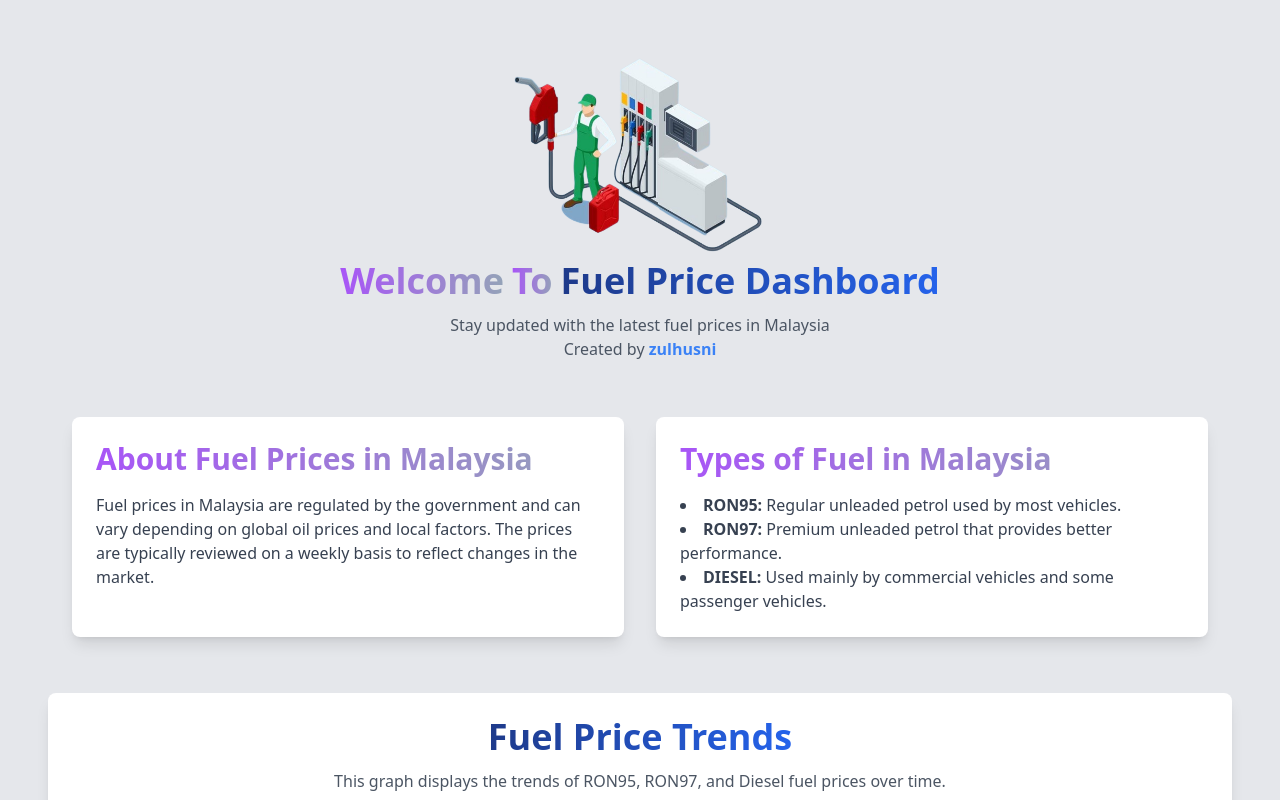
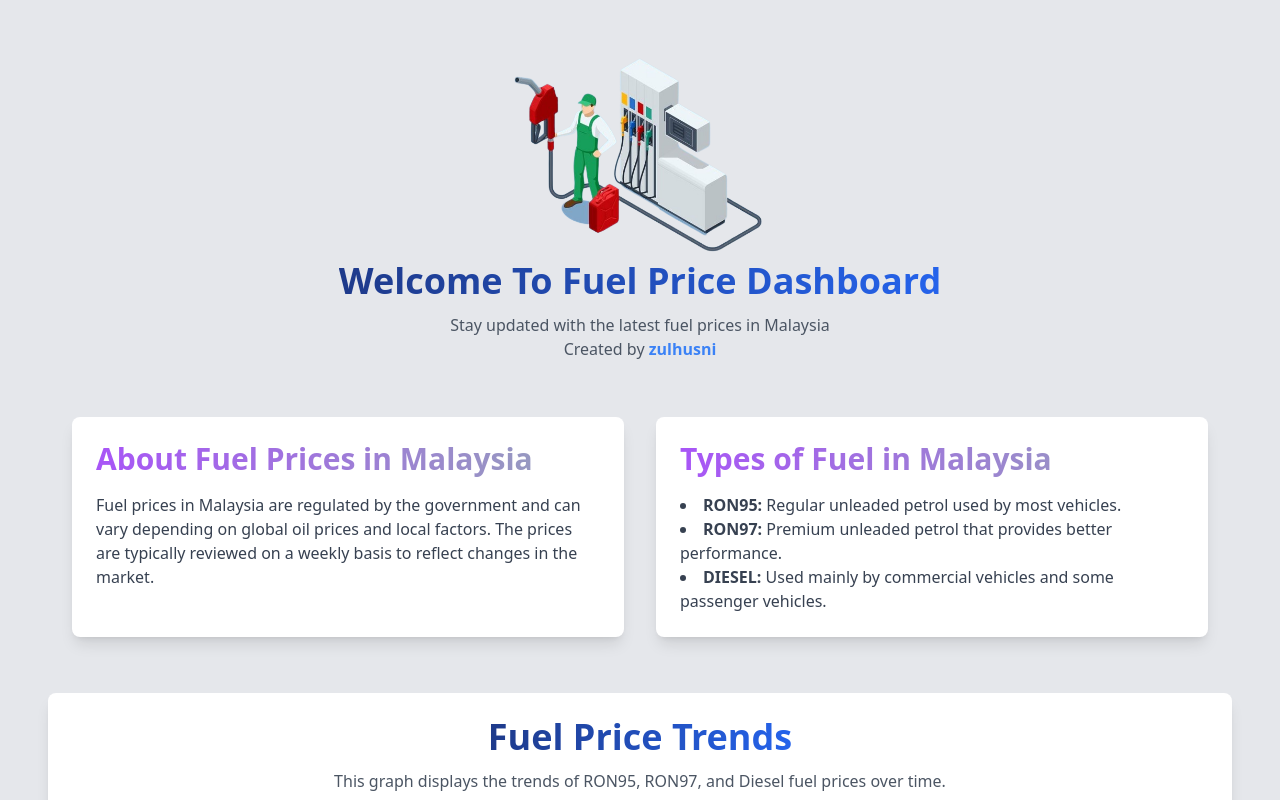
Before and after one commit to MuhammadZulhusni/Malaysia-Fuel-Tracker, a React (Vite) app: page / in a window 1280 px wide. Shown: the top 800 px of the page. Built offline with nearby package versions, Linux system fonts and the light colour scheme; no server answers.

Commit message:
Adjust h1 text

```diff
--- a/src/Header.tsx
+++ b/src/Header.tsx
@@ -5,9 +5,7 @@
     <header className="text-center my-8">
       <img src={logo} alt="Logo" className="block mx-auto w-80 h-auto" />
       <div className="flex items-center justify-center">
-        <h1 className="text-4xl font-bold text-gray-800 mr-2 bg-gradient-to-r from-purple-500 to-slate-400 bg-clip-text text-transparent">Welcome</h1>
-        <h1 className="text-4xl font-bold text-gray-800 mr-2 bg-gradient-to-r from-purple-500 to-slate-400 bg-clip-text text-transparent">To</h1>
-        <h1 className="text-4xl font-bold text-blue-600 bg-gradient-to-r from-blue-900 to-blue-600 bg-clip-text text-transparent">Fuel Price Dashboard</h1>
+        <h1 className="text-4xl font-bold text-blue-600 bg-gradient-to-r from-blue-900 to-blue-600 bg-clip-text text-transparent">Welcome To Fuel Price Dashboard</h1>
       </div>
       <p className="text-gray-600 mt-3">
         Stay updated with the latest fuel prices in Malaysia
```
